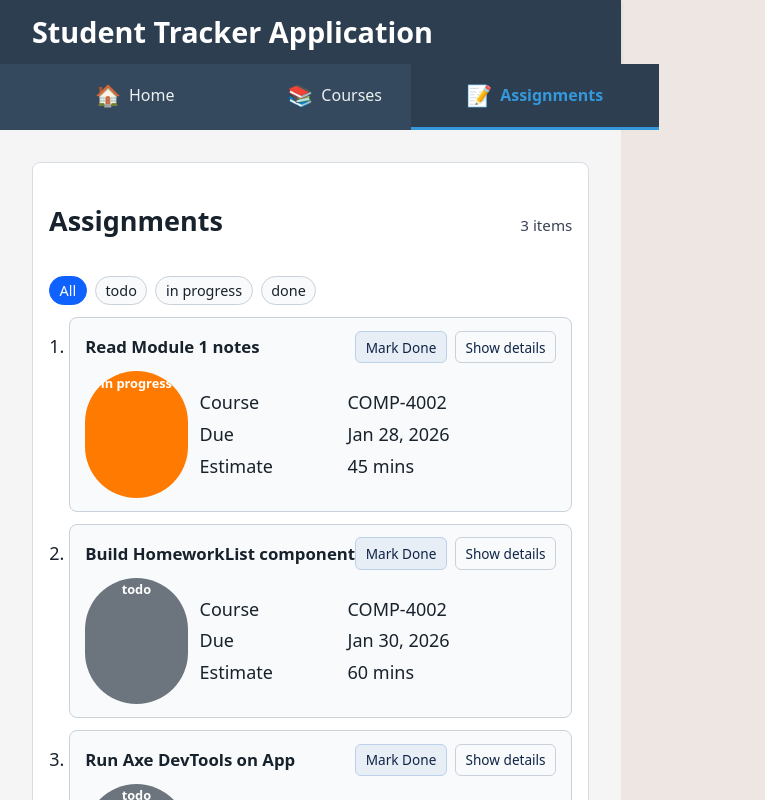
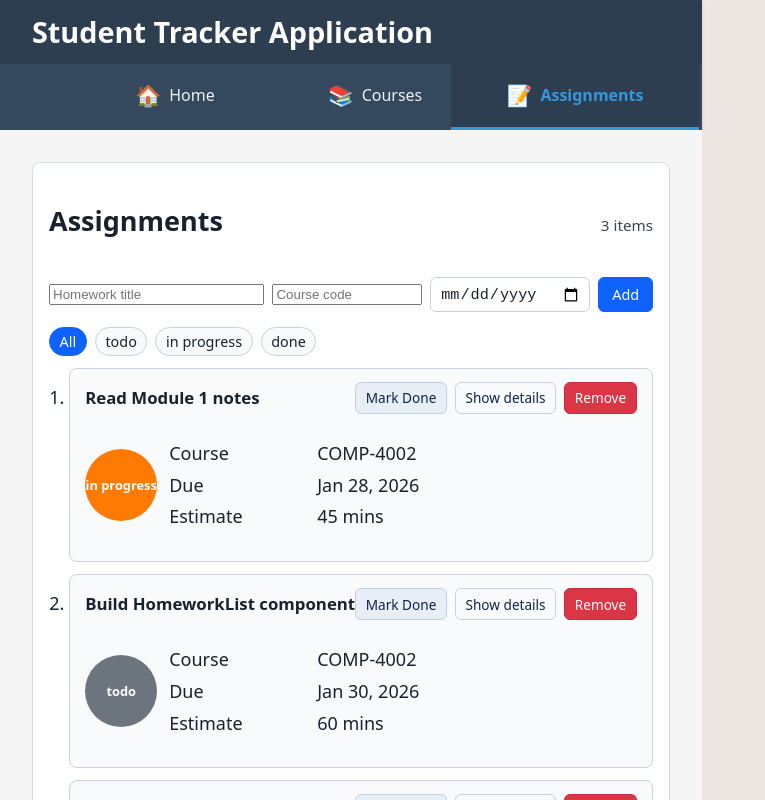
Before and after one commit to NoahPMan/full-stack-dev_student-tracker-api, a React app in the folder frontend/: page /assignments in a window 1280 px wide. Shown: the top 800 px of the page, without its empty margins (0-765 px from the left). Built offline with nearby package versions, Linux system fonts and the light colour scheme; the HTML template or start-up script is replaced by a standard one.

Commit message:
Added homeowork-from to remove and add homework

```diff
--- a/frontend/src/components/homework/HomeworkList.css
+++ b/frontend/src/components/homework/HomeworkList.css
@@ -102,11 +102,28 @@
   border-color: #c9d1da;
 }
 
+.btn--danger {
+  background: #dc3545;
+  color: #fff;
+  border-color: #c62f3d;
+}
+
+.btn:hover,
+.btn:focus {
+  filter: brightness(0.96);
+}
+
+.btn--ghost:hover,
+.btn--ghost:focus {
+  background: #eef3f8;
+}
+
 .homework-card__meta-row {
   margin-top: .5rem;
   display: flex;
   flex-wrap: wrap;
   gap: .75rem;
+  align-items: center;
 }
 
 .homework-meta {
@@ -128,26 +145,24 @@
 
 .badge {
   display: inline-block;
-  min-width: 88px;
-  text-align: center;
   font-size: .8rem;
-  padding: .15rem .45rem;
-  border-radius: 999px;
+  font-weight: 600;
   color: #fff;
-  font-weight: 600;
 }
 
-.badge--todo {
-  background: #6c757d;
+.homework-card .badge {
+  width: 72px;
+  aspect-ratio: 1 / 1;
+  display: grid;
+  place-items: center;
+  padding: 0;
+  border-radius: 50%;
+  line-height: normal;
 }
 
-.badge--in-progress {
-  background: #ff7a00;
-}
-
-.badge--done {
-  background: #198754;
-}
+.badge--todo { background: #6c757d; }
+.badge--in-progress { background: #ff7a00; }
+.badge--done { background: #198754; }
 
 .homework-list__footer {
   margin-top: .8rem;
@@ -174,3 +189,65 @@
   min-width: 0;
   border-radius: 3px;
 }
+
+.hw-form {
+  display: grid;
+  grid-template-columns: 1fr 150px 160px auto;
+  gap: .5rem;
+  margin: .8rem 0 .9rem;
+  align-items: center;
+}
+
+.hw-form input[type="text"],
+.hw-form input[type="date"] {
+  border: 1px solid #c9d1da;
+  border-radius: 6px;
+  padding: .4rem .55rem;
+  font-size: .95rem;
+  background: #fff;
+  color: #18222c;
+}
+
+.hw-form input:focus {
+  outline: none;
+  border-color: #0F62FE;
+  box-shadow: 0 0 0 3px rgba(15, 98, 254, 0.15);
+}
+
+.hw-form button[type="submit"] {
+  background: #0F62FE;
+  color: #fff;
+  border: 1px solid #0F62FE;
+  border-radius: 6px;
+  padding: .45rem .8rem;
+  font-size: .9rem;
+  cursor: pointer;
+}
+
+.hw-form button[type="submit"]:hover,
+.hw-form button[type="submit"]:focus {
+  filter: brightness(0.95);
+}
+
+/* ----- Filters interaction polish ----- */
+.chip:hover,
+.chip:focus-visible {
+  border-color: #8aa4c2;
+}
+
+.chip:focus-visible {
+  outline: 2px solid #0F62FE;
+  outline-offset: 2px;
+}
+
+@media (max-width: 640px) {
+  .hw-form {
+    grid-template-columns: 1fr;
+  }
+
+  .homework-list__header {
+    flex-direction: column;
+    gap: .2rem;
+    align-items: flex-start;
+  }
+}
--- a/frontend/src/components/homework/HomeworkList.tsx
+++ b/frontend/src/components/homework/HomeworkList.tsx
@@ -13,24 +13,69 @@ export type HomeworkItem = {
   url?: string;
 };
 
+function HomeworkForm({ onAdd }: { onAdd: (item: HomeworkItem) => void }) {
+  const [title, setTitle] = useState("");
+  const [course, setCourse] = useState("");
+  const [due, setDue] = useState("");
+
+  const submit = (e: React.FormEvent) => {
+    e.preventDefault();
+    if (!title.trim() || !course.trim() || !due.trim()) return;
+
+    onAdd({
+      id: crypto.randomUUID(),
+      title,
+      course,
+      due,
+      status: "todo"
+    });
+
+    setTitle("");
+    setCourse("");
+    setDue("");
+  };
+
+  return (
+    <form className="hw-form" onSubmit={submit}>
+      <input
+        value={title}
+        onChange={(e) => setTitle(e.target.value)}
+        placeholder="Homework title"
+        required
+      />
+      <input
+        value={course}
+        onChange={(e) => setCourse(e.target.value)}
+        placeholder="Course code"
+        required
+      />
+      <input
+        type="date"
+        value={due}
+        onChange={(e) => setDue(e.target.value)}
+        required
+      />
+      <button type="submit">Add</button>
+    </form>
+  );
+}
+
 function StatusBadge({ status }: { status: HomeworkStatus }) {
-  return (
-    <span className={`badge badge--${status}`}>
-      {status.replace("-", " ")}
-    </span>
-  );
+  return <span className={`badge badge--${status}`}>{status.replace("-", " ")}</span>;
 }
 
 function HomeworkCard({
   item,
   isExpanded,
   onToggleExpand,
-  onToggleStatus
+  onToggleStatus,
+  onRemove
 }: {
   item: HomeworkItem;
   isExpanded: boolean;
   onToggleExpand: (id: string) => void;
   onToggleStatus: (id: string) => void;
+  onRemove: (id: string) => void;
 }) {
   const fmt = (iso: string) =>
     new Date(iso).toLocaleDateString(undefined, {
@@ -68,6 +113,14 @@ function HomeworkCard({
           >
             {isExpanded ? "Hide details" : "Show details"}
           </button>
+
+          <button
+            type="button"
+            className="btn btn--danger"
+            onClick={() => onRemove(item.id)}
+          >
+            Remove
+          </button>
         </div>
       </div>
 
@@ -95,9 +148,7 @@ function HomeworkCard({
 
       {isExpanded && (
         <div className="homework-card__details">
-          <p className="hw-note">
-            Break this task into smaller steps for better workflow.
-          </p>
+          <p className="hw-note">Break this task into smaller steps for better workflow.</p>
         </div>
       )}
     </article>
@@ -140,25 +191,30 @@ export default function HomeworkList({
 
   const [data, setData] = useState(items ?? demoItems);
   const [expandedId, setExpandedId] = useState<string | null>(null);
-  const [statusFilter, setStatusFilter] =
-    useState<"all" | HomeworkStatus>("all");
+  const [statusFilter, setStatusFilter] = useState<"all" | HomeworkStatus>("all");
+
+  const addItem = (item: HomeworkItem) => {
+    setData((prev) => [...prev, item]);
+  };
+
+  const removeItem = (id: string) => {
+    setData((prev) => prev.filter((it) => it.id !== id));
+  };
 
   const toggleStatus = (id: string) => {
-    setData(prev =>
-      prev.map(it =>
-        it.id === id
-          ? { ...it, status: it.status === "done" ? "todo" : "done" }
-          : it
+    setData((prev) =>
+      prev.map((it) =>
+        it.id === id ? { ...it, status: it.status === "done" ? "todo" : "done" } : it
       )
     );
   };
 
   const toggleExpand = (id: string) => {
-    setExpandedId(prev => (prev === id ? null : id));
+    setExpandedId((prev) => (prev === id ? null : id));
   };
 
   const filteredSorted = useMemo(() => {
-    const out = data.filter(it =>
+    const out = data.filter((it) =>
       statusFilter === "all" ? true : it.status === statusFilter
     );
     return out.sort(
@@ -171,13 +227,14 @@ export default function HomeworkList({
       <header className="homework-list__header">
         <h2>{heading}</h2>
         <p className="homework-list__summary">
-          {filteredSorted.length}{" "}
-          {filteredSorted.length === 1 ? "item" : "items"}
+          {filteredSorted.length} {filteredSorted.length === 1 ? "item" : "items"}
         </p>
       </header>
 
+      <HomeworkForm onAdd={addItem} />
+
       <div className="homework-list__toolbar">
-        {(["all", "todo", "in-progress", "done"] as const).map(opt => (
+        {(["all", "todo", "in-progress", "done"] as const).map((opt) => (
           <button
             key={opt}
             type="button"
@@ -190,13 +247,14 @@ export default function HomeworkList({
       </div>
 
       <ol className="homework-list__items">
-        {filteredSorted.map(hw => (
+        {filteredSorted.map((hw) => (
           <li key={hw.id} className="homework-list__item">
             <HomeworkCard
               item={hw}
               isExpanded={expandedId === hw.id}
               onToggleExpand={toggleExpand}
               onToggleStatus={toggleStatus}
+              onRemove={removeItem}
             />
           </li>
         ))}
```
Also changed, not shown: frontend/src/components/homework/HomeworkForm.tsx (added, +54 -0 lines).
